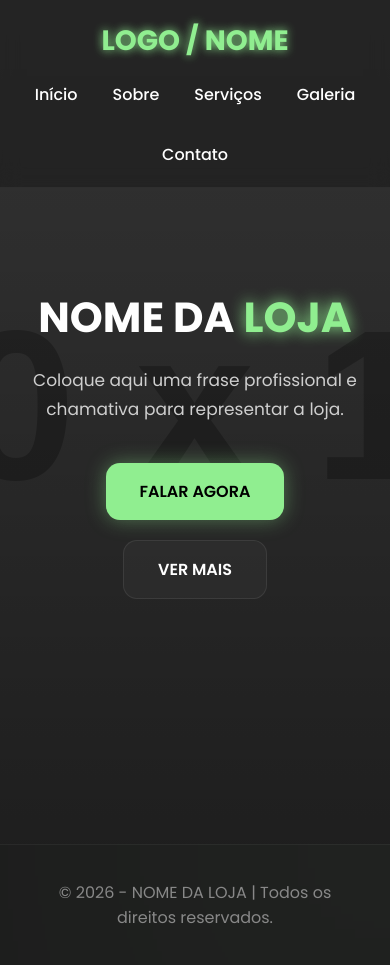
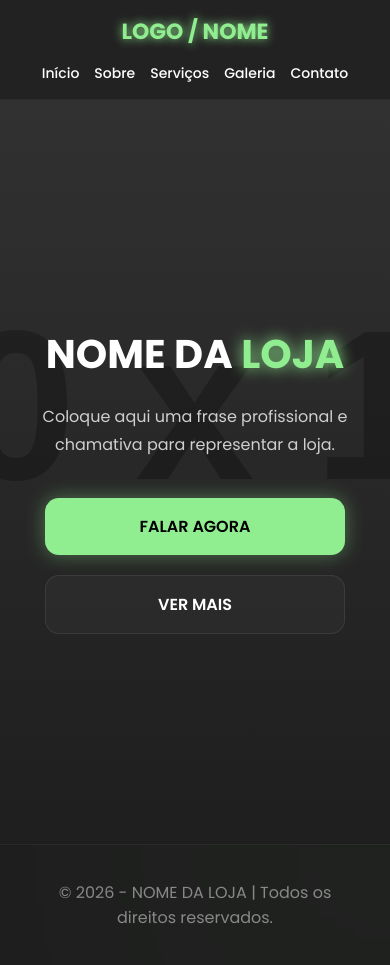
Before and after one commit to LsSl10/meu-site, a plain HTML site: page index.html in a window 390 px wide. Drawn offline with Linux system fonts and the light colour scheme; placeholder pictures from the web are drawn by us.

Commit message:
Update index.css

```diff
--- a/index.css
+++ b/index.css
@@ -15,7 +15,7 @@ body{
     overflow-x:hidden;
 }
 
-/* FUNDO EFEITO */
+/* FUNDO */
 
 body::before{
     content:'';
@@ -57,9 +57,10 @@ header{
 
     position:fixed;
     top:0;
+    left:0;
 
     backdrop-filter:blur(10px);
-    background:rgba(30,30,30,0.7);
+    background:rgba(30,30,30,0.75);
 
     border-bottom:1px solid rgba(255,255,255,0.05);
 
@@ -102,15 +103,36 @@ nav a:hover{
 
     text-align:center;
 
-    padding:150px 8% 100px;
+    padding:120px 8% 80px;
 
     background:
     linear-gradient(rgba(0,0,0,0.75), rgba(0,0,0,0.85)),
-    url('https://placehold.co/1920x1080') center/cover;
+    url('https://placehold.co/1920x1080');
+
+    background-size:cover;
+    background-position:center;
+    background-repeat:no-repeat;
 }
 
 .hero-content{
     max-width:900px;
+    margin:auto;
+}
+
+.tag{
+    display:inline-block;
+
+    padding:10px 20px;
+
+    border:1px solid rgba(144,238,144,0.3);
+
+    border-radius:999px;
+
+    background:rgba(144,238,144,0.08);
+
+    color:lightgreen;
+
+    margin-bottom:25px;
 }
 
 .hero h1{
@@ -153,6 +175,10 @@ nav a:hover{
     font-weight:600;
 
     transition:0.3s;
+
+    display:inline-flex;
+    align-items:center;
+    justify-content:center;
 }
 
 .primary-btn{
@@ -282,6 +308,8 @@ section{
     border-radius:20px;
 
     transition:0.4s;
+
+    object-fit:cover;
 }
 
 .galeria-grid img:hover{
@@ -329,6 +357,10 @@ section{
     color:#cfcfcf;
 }
 
+.contato-box .btn{
+    margin-top:15px;
+}
+
 /* FOOTER */
 
 footer{
@@ -340,20 +372,35 @@ footer{
     color:#888;
 }
 
-/* RESPONSIVO */
+/* TABLET */
 
 @media(max-width:900px){
 
     header{
+        height:auto;
+        padding:15px 5%;
+
         flex-direction:column;
-        height:auto;
-        padding:20px;
-        gap:20px;
+
+        gap:15px;
+    }
+
+    .logo{
+        font-size:22px;
     }
 
     nav{
+        gap:15px;
         flex-wrap:wrap;
         justify-content:center;
+    }
+
+    nav a{
+        font-size:14px;
+    }
+
+    .hero{
+        padding-top:180px;
     }
 
     .hero h1{
@@ -366,14 +413,43 @@ footer{
 
 }
 
+/* CELULAR */
+
 @media(max-width:600px){
 
+    section{
+        padding:90px 6%;
+    }
+
+    .hero{
+        padding-top:200px;
+    }
+
     .hero h1{
-        font-size:42px;
+        font-size:40px;
+        line-height:1.2;
     }
 
     .hero p{
-        font-size:17px;
+        font-size:16px;
+    }
+
+    .buttons{
+        flex-direction:column;
+        align-items:center;
+    }
+
+    .btn{
+        width:100%;
+        max-width:300px;
+    }
+
+    .section-title h2{
+        font-size:30px;
+    }
+
+    .contato-box{
+        padding:35px 20px;
     }
 
 }
```
